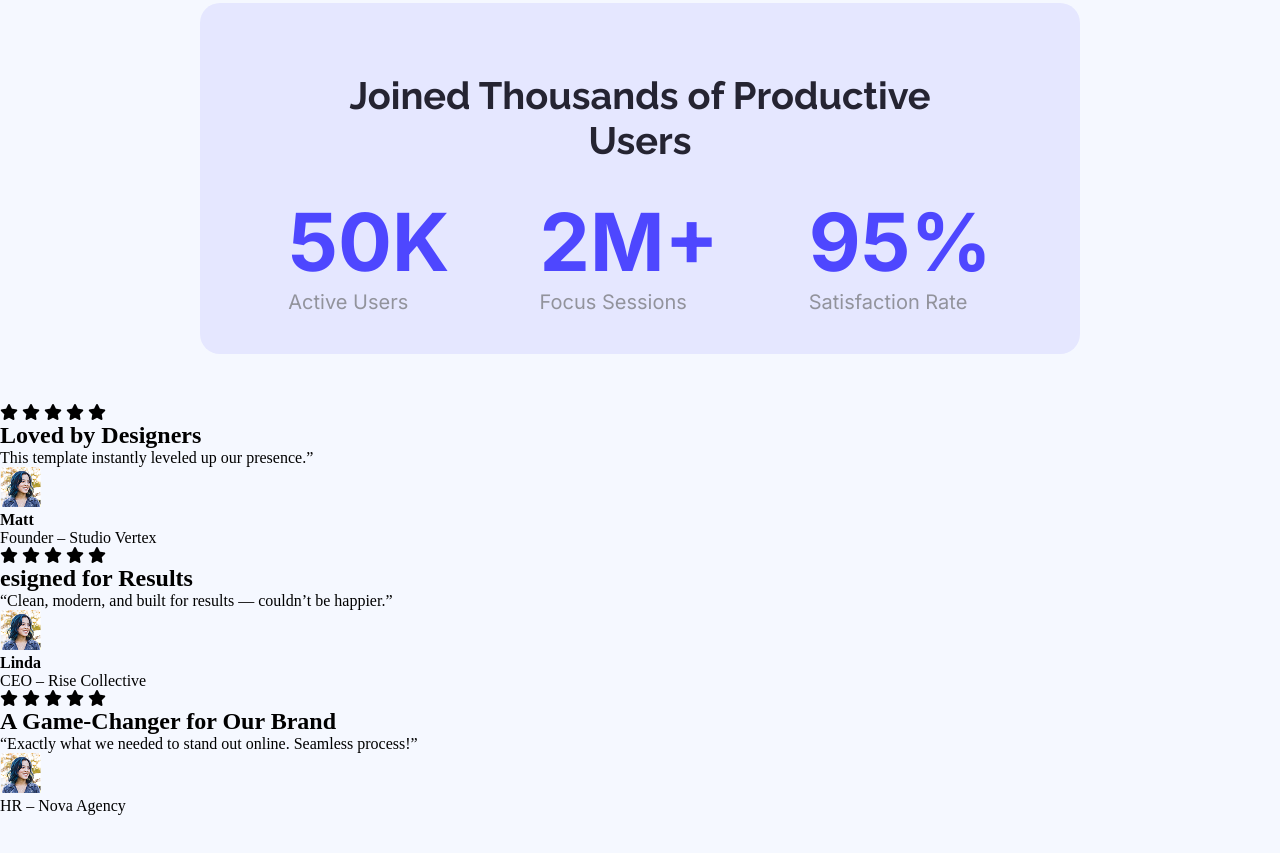
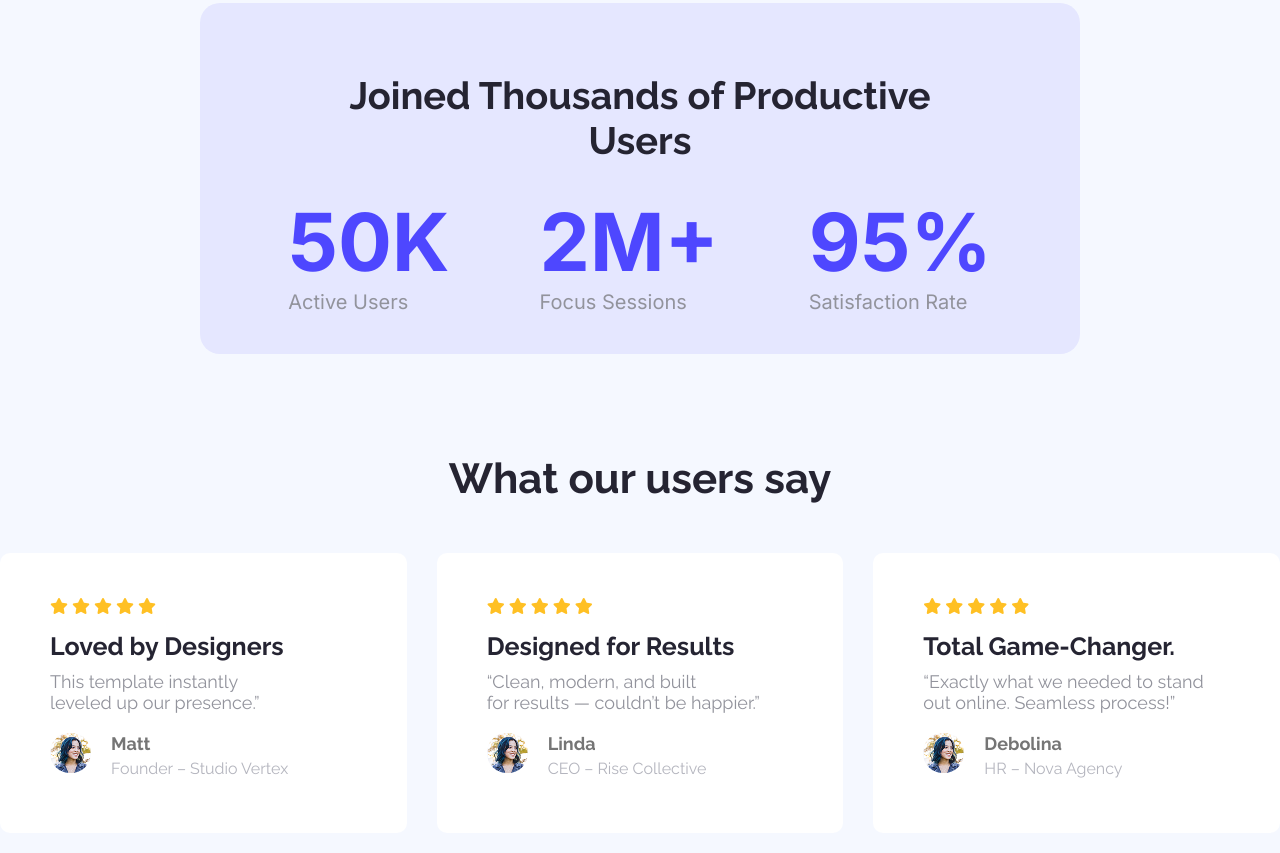
Before and after one commit to nadiaakter1822/first-assignment-portfolio-repo, a plain HTML site: page index.html in a window 1280 px wide. Shown: the part 1142-1995 px from the top of the page. Before the commit the page ends 1957 px from the top, so only its background shows below. Drawn offline with Linux system fonts and the light colour scheme.

Commit message:
added images and testimonials section

```diff
--- a/index.html
+++ b/index.html
@@ -66,6 +66,7 @@
 
             <section class="fourth-container">
                 <div class="testimonials">
+                    <h2 class="testimonials-title">What our users say</h2>
                     <div class="grid-three">
                         <div class="testimonial-one">
                             <div class="star">
@@ -76,7 +77,7 @@
                                 <i class="fa-solid fa-star"></i>
                             </div>
                             <h2 class="test">Loved by Designers</h2>
-                            <p class="describe">This template instantly leveled up our presence.” </p>
+                            <p class="describe">This template instantly <br> leveled up our presence.” </p>
                             <div class="details">
                                 <div class="pictures">
                                     <img src="images/avatar.png" alt="">
@@ -87,7 +88,7 @@
                                 </div>
                             </div>
                         </div>
-                        <div class="testimonial-two">
+                        <div class="testimonial-one">
                             <div class="star">
                                 <i class="fa-solid fa-star"></i>
                                 <i class="fa-solid fa-star"></i>
@@ -95,8 +96,8 @@
                                 <i class="fa-solid fa-star"></i>
                                 <i class="fa-solid fa-star"></i>
                             </div>
-                            <h2 class="test">esigned for Results</h2>
-                            <p class="describe">“Clean, modern, and built for results — couldn’t be happier.” </p>
+                            <h2 class="test">Designed for Results</h2>
+                            <p class="describe">“Clean, modern, and built <br>for results — couldn’t be happier.” </p>
                             <div class="details">
                                 <div class="pictures">
                                     <img src="images/avatar.png" alt="">
@@ -107,7 +108,7 @@
                                 </div>
                             </div>
                         </div>
-                        <div class="testimonial-three">
+                        <div class="testimonial-one">
                             <div class="star">
                                 <i class="fa-solid fa-star"></i>
                                 <i class="fa-solid fa-star"></i>
@@ -115,14 +116,14 @@
                                 <i class="fa-solid fa-star"></i>
                                 <i class="fa-solid fa-star"></i>
                             </div>
-                            <h2 class="test">A Game-Changer for Our Brand</h2>
-                            <p class="describe">“Exactly what we needed to stand out online. Seamless process!” </p>
+                            <h2 class="test">Total Game-Changer.</h2>
+                            <p class="describe">“Exactly what we needed to stand<br> out online. Seamless process!” </p>
                             <div class="details">
                                 <div class="pictures">
                                     <img src="images/avatar.png" alt="">
                                 </div>
                                 <div class="bio">
-                                    <h4 class="name"></h4>
+                                    <h4 class="name">Debolina</h4>
                                     <p class="position">HR – Nova Agency</p>
                                 </div>
                             </div>
--- a/style.css
+++ b/style.css
@@ -206,3 +206,108 @@
     font-size: 20px;
     font-weight:400;
 }
+
+.fourth-container{
+    margin-top: 80px;
+    margin-bottom: 80px;
+}
+
+.testimonials-title {
+    color: #252432;
+    font-family: "Raleway", sans-serif;
+    font-size: 42px;
+    font-weight: 600px;
+    text-align: center;
+    padding: 20px 0px;
+}
+
+.grid-three{
+    display: flex;
+    justify-content: center;
+    align-items: center;
+    gap: 30px;
+    width: auto;
+    height: auto;
+    box-sizing: border-box;
+    margin-top: 30px;
+}
+
+.testimonial-one {
+    background-color: #ffffff;
+    padding-top: 30px;
+    padding-bottom: 30px;
+    padding-left: 50px;
+    padding-right: 50px;
+    width: 500px;
+    height: auto;
+    box-sizing: border-box;
+    border-radius: 10px;
+}
+
+.star {
+    color: #ffc024;
+    background-color: transparent;
+    padding: 15px 0px;
+}
+i{
+    background-color: transparent;
+}
+
+.test{
+    background-color: transparent;
+    color: #252432;
+    font-family: "Raleway", sans-serif;
+    font-size: 25px;
+    padding-bottom: 10px;
+}
+
+.describe{
+    background-color: transparent;
+    color: #92939c;
+    font-family: "Raleway", sans-serif;
+    font-size: 18px;
+    padding-bottom: 20px;
+}
+
+.details {
+    display: flex;
+    gap: 20px;
+    background-color: #ffffff;
+    position: relative;
+    z-index: 13px;
+}
+
+.pictures {
+    background-color: transparent;
+    position: relative;
+    z-index: 13px;
+}
+
+.pictures img{
+    border-radius: 100px;
+}
+
+.bio{
+    background-color: transparent;
+    position: relative;
+    z-index: 13px;
+    padding-bottom: 15px;
+}
+
+.name{
+    background-color: transparent;
+    color: #757575;
+    font-family: "Raleway", sans-serif;
+    font-size: 18px;
+    font-weight: 300px;
+    padding-bottom: 5px;
+}
+
+.position{
+    background-color: transparent;
+    color: #b4b5be;
+    font-family: "Raleway", sans-serif;
+    font-size: 16px;
+    font-weight: 300px;
+    padding-bottom: 10px;
+}
```
